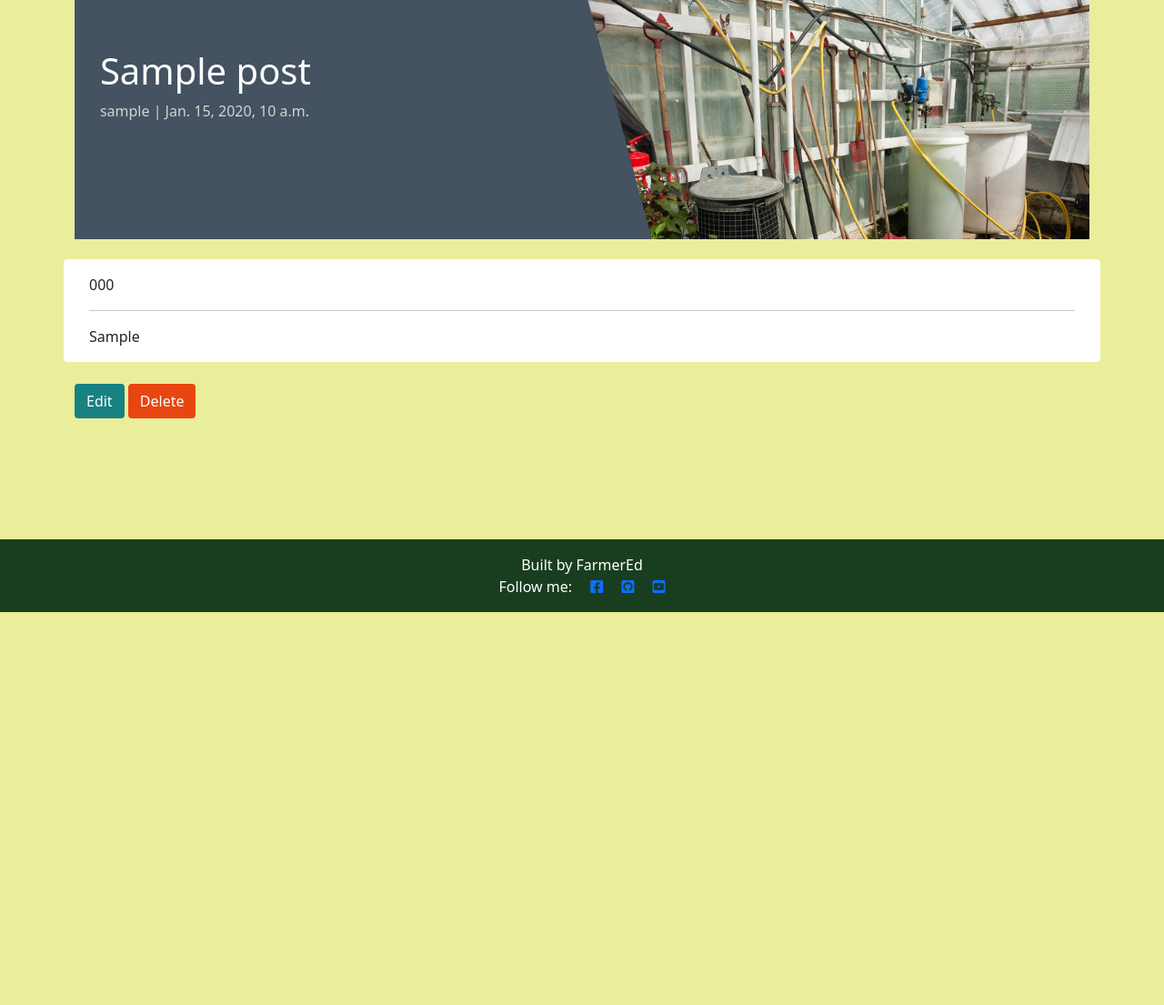
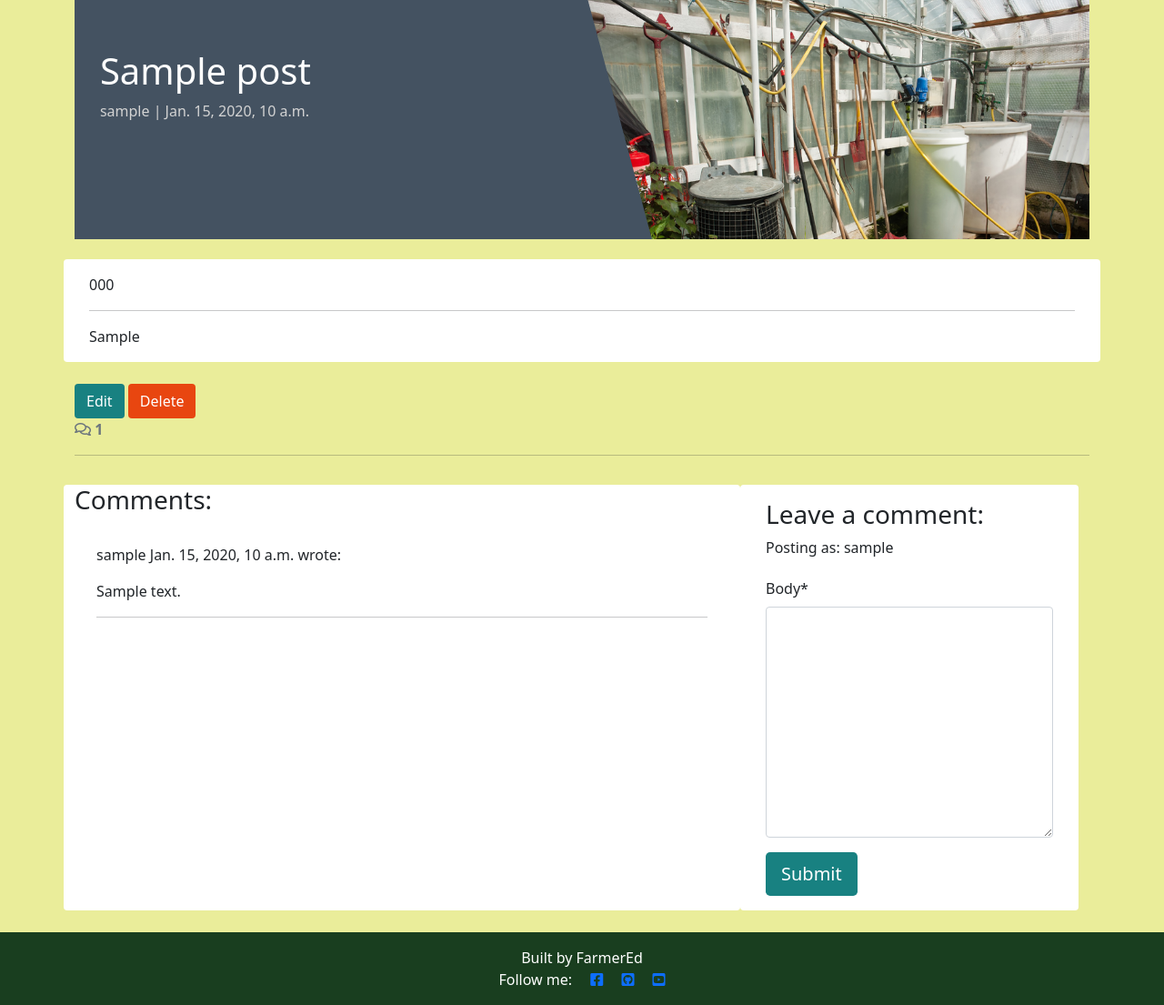
Before and after one commit to Farmer-Eds-Shed/Agri-Hacks, a Django app: a page that uses blog/templates/blog/post_detail.html in a window 1280 px wide. Shown: the part 127-1232 px from the top of the page at 91% size. Before the commit the page ends 800 px from the top, so only its background shows below. Run offline with Django 4.2, Linux system fonts and the light colour scheme; a user stored in the database is signed in; tables that the repository leaves empty hold one stand-in row (values such as "Sample post"); some libraries are stand-ins or nearby versions.

Commit message:
Add comments section to blog posts

```diff
--- a/blog/forms.py
+++ b/blog/forms.py
@@ -1,4 +1,5 @@
 from .models import Post
+from .models import Comment
 from django import forms
 from django_summernote.widgets import SummernoteInplaceWidget
 
@@ -9,3 +10,8 @@ class PostForm(forms.ModelForm):
         fields = ('title','concept','document','status')
     concept = forms.CharField(widget=SummernoteInplaceWidget)
     document = forms.CharField(widget=SummernoteInplaceWidget)
+
+class CommentForm(forms.ModelForm):
+    class Meta:
+        model = Comment
+        fields = ('body',)
--- a/blog/templates/blog/post_detail.html
+++ b/blog/templates/blog/post_detail.html
@@ -42,7 +42,67 @@
       post_id="{{ post.slug }}">Delete</button>
 
       {% endif %}
+
+
+<!-- Displaying count of comments -->
+<div class="row">
+    <div class="col-12">
+      <strong class="text-secondary">
+        <i class="far fa-comments"></i> {{ comment_count }}
+      </strong>
+    </div>
+    <div class="col-12">
+      <hr>
+    </div>
+
+  <!-- Displaying Comments -->
+  <div class="row">
+    <div class="col-md-8 card mb-4  mt-3 ">
+      <h3>Comments:</h3>
+      <div class="card-body">
+        <!-- We want a for loop inside the empty control tags
+          to iterate through each comment in comments -->
+        {% for comment in comments %}
+        <div class="p-2">
+          <p class="font-weight-bold">
+            {{ comment.author }}
+            <span class="font-weight-normal">
+              {{ comment.created_on }}
+            </span> wrote:
+          </p>
+          <div id="comment{{ comment.id }}">
+            {{ comment.body | linebreaks }}
+            <hr>
+          </div>
+        </div>
+        <!-- Our for loop ends here -->
+        {% endfor %}
+      </div>
+    </div>
+
+
+      <!-- Creating New Comments -->
+      <div class="col-md-4 card mb-4 mt-3">
+        <div class="card-body">
+          {% if user.is_authenticated %}
+          <h3>Leave a comment:</h3>
+          <p>Posting as: {{ user.username }}</p>
+          <form id="commentForm" method="post"
+            style="margin-top: 1.3em;">
+            {{ comment_form | crispy }}
+            {% csrf_token %}
+            <button id="submitButton" type="submit"
+              class="btn btn-signup btn-lg">Submit</button>
+          </form>
+          {% else %}
+          <p>Log in to leave a comment</p>
+          {% endif %}
+        </div>
+      </div>
+    </div>
 </div>
+
+
 
 <!-- Delete confirmation modal -->
 <div class="modal fade" id="deleteModal" tabindex="-1"
--- a/blog/views.py
+++ b/blog/views.py
@@ -5,7 +5,7 @@ from django.http import HttpResponseRedirect
 from django.views import generic
 from django.contrib.auth.decorators import login_required
 from .models import Post
-from .forms import PostForm
+from .forms import PostForm, CommentForm
 
 # Create your views here.
 class PostList(generic.ListView):
@@ -37,13 +37,28 @@ def post_detail(request, slug):
 
     queryset = Post.objects.all()
     post = get_object_or_404(queryset, slug=slug)
+    comments = post.comments.all().order_by("-created_on")
+    comment_count = post.comments.count()
 
+    if request.method == "POST":
+        comment_form = CommentForm(data=request.POST)
+        if comment_form.is_valid():
+            comment = comment_form.save(commit=False)
+            comment.author = request.user
+            comment.post = post
+            comment.save()
+
+
+    comment_form = CommentForm()
 
     return render(
         request,
         "blog/post_detail.html",
         {
-            "post": post
+            "post": post,
+            "comments": comments,
+            "comment_count": comment_count,
+            "comment_form": comment_form,
         },
     )
 
```
